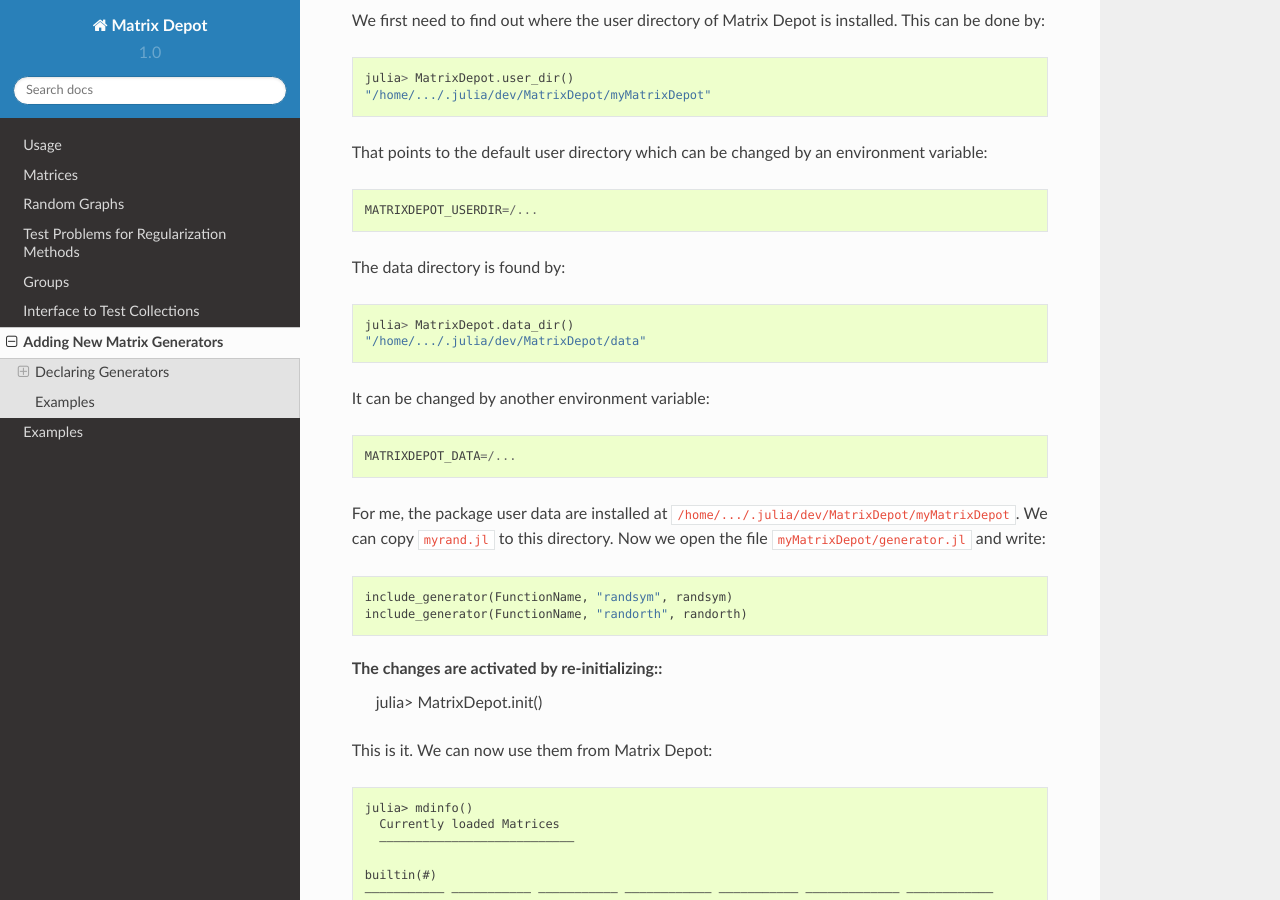
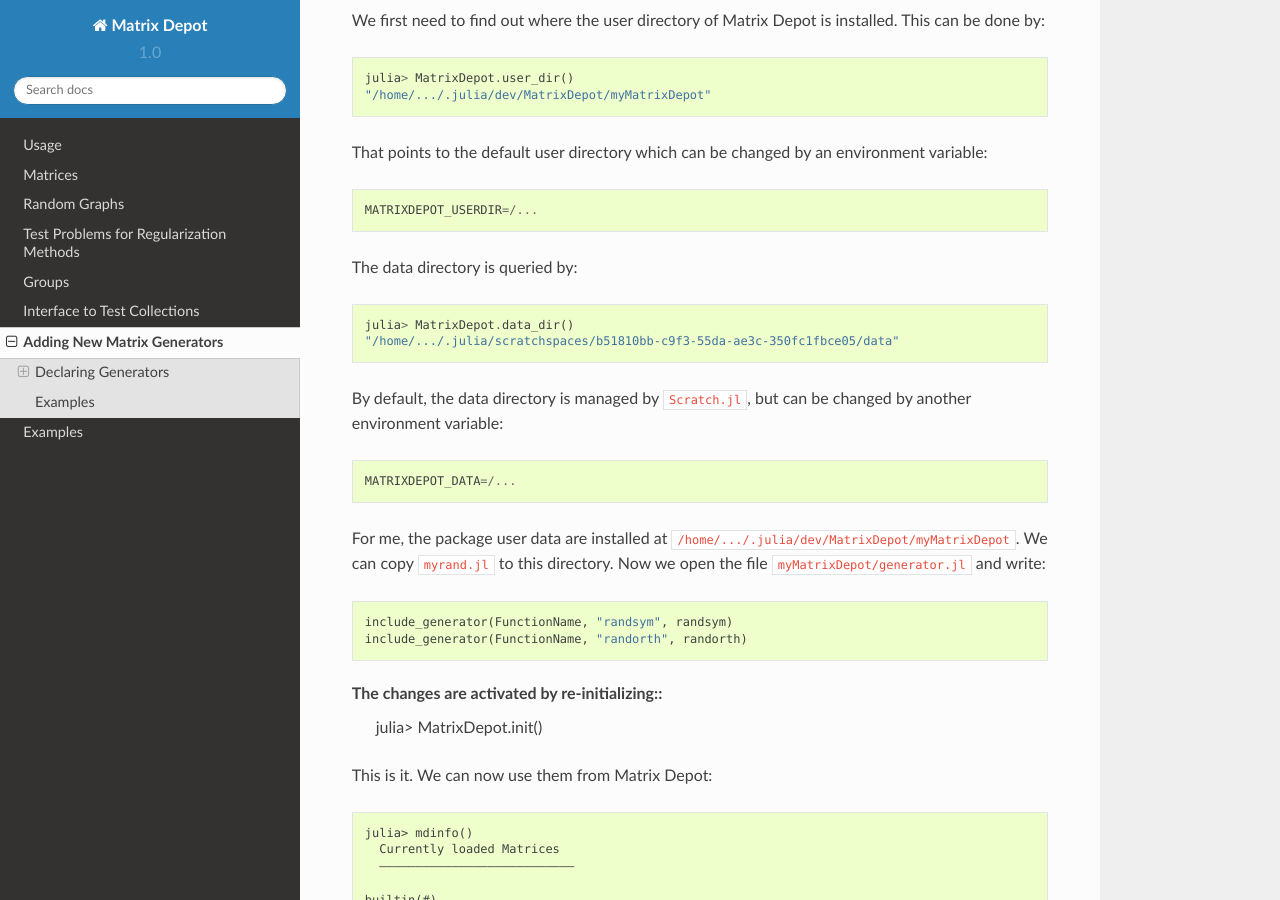
Before and after one commit to JuliaLinearAlgebra/MatrixDepot.jl, a Sphinx documentation site: the page built from doc/user.rst, in a window 1280 px wide and 900 px high, scrolled down 1250 px. Built offline with Sphinx 7.4.7 and the Read the Docs theme 2.0.0, drawn with Linux system fonts in a browser that asks for light colours.

Commit message:
Avoid workflows which write to the project directory (#75)
* New default data directory. Use Scratch and update Julia version.

* relax julia version

* switch to MatrixDepot UUID

* avoid julia version bump in travis script

```diff
--- a/Project.toml
+++ b/Project.toml
@@ -9,6 +9,7 @@
 MAT = "23992714-dd62-5051-b70f-ba57cb901cac"
 Markdown = "d6f4376e-aef5-505a-96c1-9c027394607a"
 Mmap = "a63ad114-7e13-5084-954f-fe012c677804"
+Scratch = "6c6a2e73-6563-6170-7368-637461726353"
 Serialization = "9e88b42a-f829-5b0c-bbe9-9e923198166b"
 SparseArrays = "2f01184e-e22b-5df5-ae63-d93ebab69eaf"
 
--- a/doc/user.rst
+++ b/doc/user.rst
@@ -75,12 +75,12 @@
 
     MATRIXDEPOT_USERDIR=/...
 
-The data directory is found by::
+The data directory is queried by::
 
     julia> MatrixDepot.data_dir()
-    "/home/.../.julia/dev/MatrixDepot/data"
+    "/home/.../.julia/scratchspaces/b51810bb-c9f3-55da-ae3c-350fc1fbce05/data"
 
-It can be changed by another environment variable::
+By default, the data directory is managed by ``Scratch.jl``, but can be changed by another environment variable::
 
     MATRIXDEPOT_DATA=/...
 
```
Also changed, not shown: data/README.md (deleted), 2 other files.
